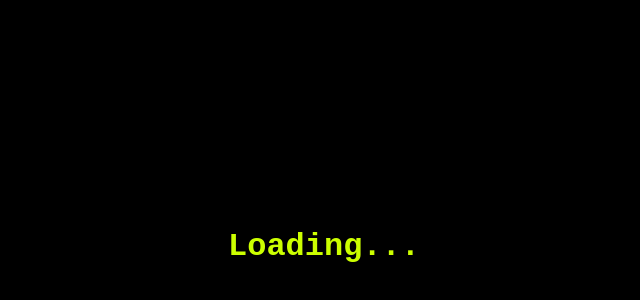
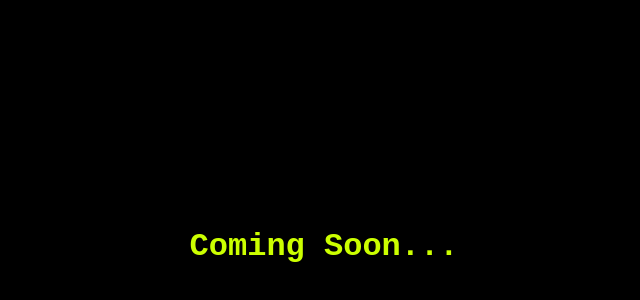
Before and after one commit to Not1Sam/Not1Sam.github.io, a React (Vite) app: page / in a window 1280 px wide. Shown: the part 154-454 px from the top of the page, without its empty margins (316-956 px from the left). Built offline with nearby package versions, Linux system fonts and the light colour scheme.

Commit message:
Update App.jsx

```diff
--- a/src/App.jsx
+++ b/src/App.jsx
@@ -16,7 +16,7 @@ function App() {
 
   return (
     <div className='page'>
-      <h1 id='txt'>Loading{dots}</h1>
+      <h1 id='txt'>Coming Soon{dots}</h1>
     </div>
   )
 }
```
